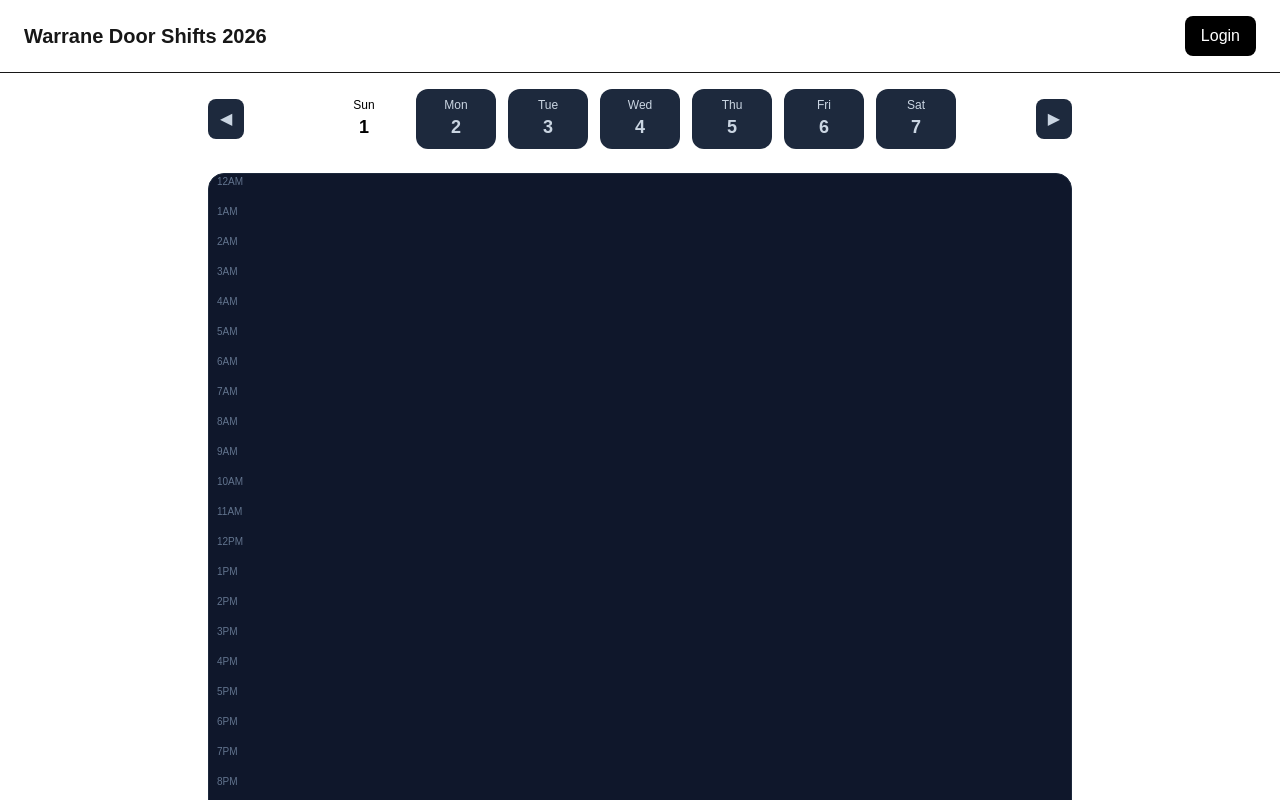
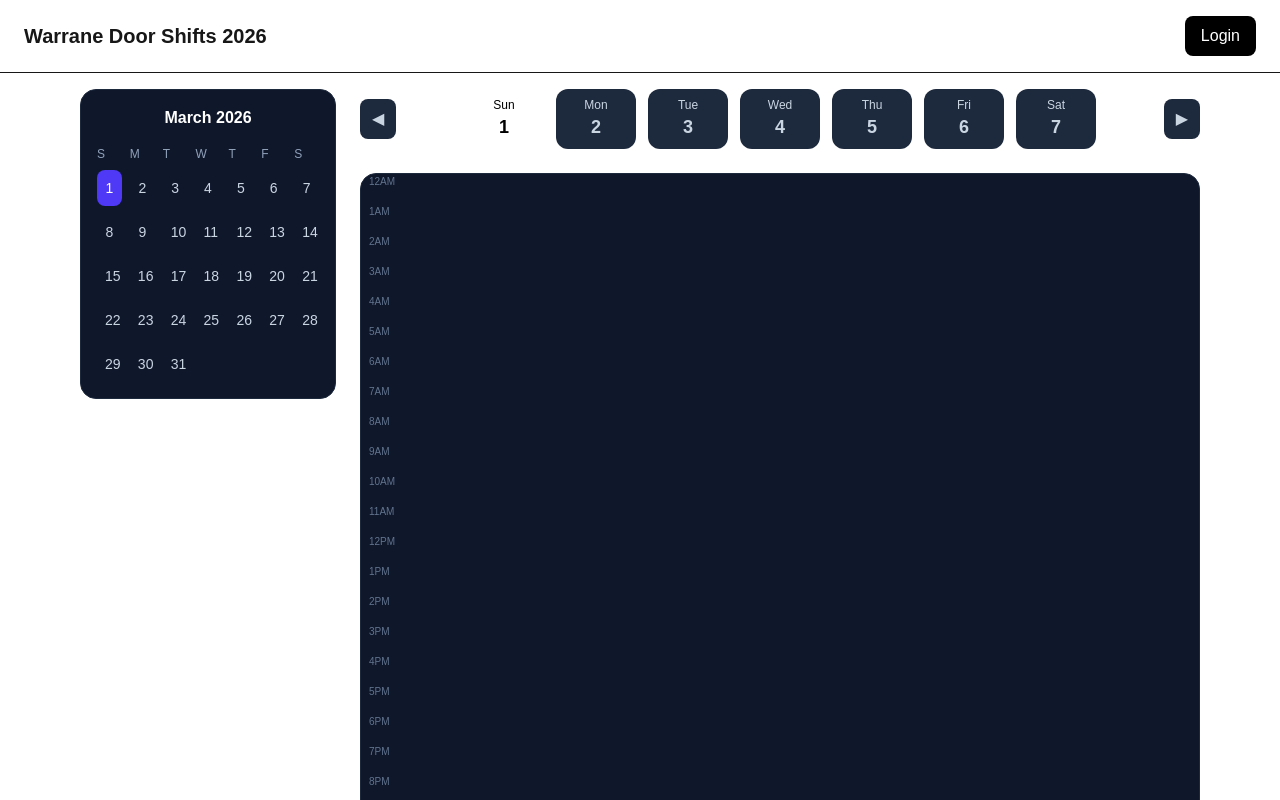
Before and after one commit to maanitgoyal/Warrane-Door-Shifts, a Next.js app: page / in a window 1280 px wide. Shown: the top 800 px of the page. Built offline with nearby package versions, Linux system fonts and the light colour scheme.

Commit message:
mini calender added

```diff
--- a/components/Calender.tsx
+++ b/components/Calender.tsx
@@ -2,7 +2,7 @@
 
 import { useState } from "react";
 
-const HOUR_HEIGHT = 30; // 1 hour = 30px (compressed)
+const HOUR_HEIGHT = 30;
 
 export default function Calendar() {
   const [selectedDate, setSelectedDate] = useState(new Date());
@@ -11,13 +11,26 @@ export default function Calendar() {
   const shifts = generateStaticShifts(selectedDate);
 
   return (
-    <div className="p-4 max-w-4xl mx-auto">
+    <div className="p-4 max-w-6xl mx-auto">
+      <div className="flex gap-6">
+        {/* LEFT SIDE CALENDAR */}
+        <div className="hidden md:block w-64 bg-slate-900 border border-slate-800 rounded-2xl p-4 h-fit">
+          <MiniCalendar
+            selectedDate={selectedDate}
+            onSelect={(date: Date) => setSelectedDate(date)}
+          />
+        </div>
+
+        {/* RIGHT SIDE MAIN CONTENT */}
+        <div className="flex-1">
           {/* Week Strip */}
           <div className="flex justify-between items-center mb-6">
             <button
               onClick={() =>
                 setSelectedDate(
-              new Date(selectedDate.setDate(selectedDate.getDate() - 7))
+                  new Date(
+                    selectedDate.setDate(selectedDate.getDate() - 7)
+                  )
                 )
               }
               className="bg-slate-800 text-slate-300 px-3 py-2 rounded-lg"
@@ -28,12 +41,15 @@ export default function Calendar() {
             <div className="flex gap-3">
               {weekDates.map((date, index) => {
                 const isSelected =
-              date.toDateString() === selectedDate.toDateString();
+                  date.toDateString() ===
+                  selectedDate.toDateString();
 
                 return (
                   <div
                     key={index}
-                onClick={() => setSelectedDate(new Date(date))}
+                    onClick={() =>
+                      setSelectedDate(new Date(date))
+                    }
                     className={`cursor-pointer px-4 py-2 rounded-xl min-w-[80px] text-center transition ${
                       isSelected
                         ? "bg-white text-black"
@@ -56,7 +72,9 @@ export default function Calendar() {
             <button
               onClick={() =>
                 setSelectedDate(
-              new Date(selectedDate.setDate(selectedDate.getDate() + 7))
+                  new Date(
+                    selectedDate.setDate(selectedDate.getDate() + 7)
+                  )
                 )
               }
               className="bg-slate-800 text-slate-300 px-3 py-2 rounded-lg"
@@ -68,7 +86,8 @@ export default function Calendar() {
           {/* Timeline */}
           <div className="relative rounded-2xl p-6 bg-slate-900 border border-slate-800 overflow-hidden">
             {shifts.map((shift, index) => {
-          const height = (shift.end - shift.start) * HOUR_HEIGHT;
+              const height =
+                (shift.end - shift.start) * HOUR_HEIGHT;
               const isSmall = height < 40;
 
               return (
@@ -84,11 +103,15 @@ export default function Calendar() {
                   style={{
                     top: `${shift.start * HOUR_HEIGHT}px`,
                     height: `${height}px`,
-                padding: isSmall ? "4px 8px" : "8px 12px",
+                    padding: isSmall
+                      ? "4px 8px"
+                      : "8px 12px",
                     fontSize: isSmall ? "10px" : "12px",
                     display: "flex",
                     flexDirection: "column",
-                justifyContent: isSmall ? "center" : "flex-start",
+                    justifyContent: isSmall
+                      ? "center"
+                      : "flex-start",
                   }}
                 >
                   <div className="font-semibold leading-tight">
@@ -104,18 +127,90 @@ export default function Calendar() {
               );
             })}
 
-        {/* Time Labels (24 Hours) */}
+            {/* Time Labels */}
             {Array.from({ length: 24 }, (_, hour) => (
               <div
                 key={hour}
                 className="absolute left-2 text-[10px] text-slate-500"
-            style={{ top: `${hour * HOUR_HEIGHT}px` }}
+                style={{
+                  top: `${hour * HOUR_HEIGHT}px`,
+                }}
               >
                 {formatHour(hour)}
               </div>
             ))}
 
-        <div style={{ height: `${24 * HOUR_HEIGHT}px` }} />
+            <div
+              style={{
+                height: `${24 * HOUR_HEIGHT}px`,
+              }}
+            />
+          </div>
+        </div>
+      </div>
+    </div>
+  );
+}
+
+/* ---------------- MINI CALENDAR ---------------- */
+
+function MiniCalendar({
+  selectedDate,
+  onSelect,
+}: any) {
+  const year = selectedDate.getFullYear();
+  const month = selectedDate.getMonth();
+
+  const firstDay = new Date(year, month, 1);
+  const lastDay = new Date(year, month + 1, 0);
+
+  const daysInMonth = lastDay.getDate();
+  const startOffset = firstDay.getDay();
+
+  const cells = [];
+
+  for (let i = 0; i < startOffset; i++) {
+    cells.push(null);
+  }
+
+  for (let d = 1; d <= daysInMonth; d++) {
+    cells.push(new Date(year, month, d));
+  }
+
+  return (
+    <div>
+      <div className="text-center text-white font-semibold mb-4">
+        {firstDay.toLocaleString("en-US", {
+          month: "long",
+        })}{" "}
+        {year}
+      </div>
+
+      <div className="grid grid-cols-7 gap-2 text-xs text-slate-400 mb-2">
+        {["S", "M", "T", "W", "T", "F", "S"].map((d, i) => (
+          <div key={i}>{d}</div>
+        ))}
+      </div>
+
+      <div className="grid grid-cols-7 gap-2">
+        {cells.map((date, index) =>
+          date ? (
+            <div
+              key={index}
+              onClick={() => onSelect(date)}
+              className={`cursor-pointer text-center p-2 rounded-lg text-sm ${
+                date.toDateString() ===
+                selectedDate.toDateString()
+                  ? "bg-indigo-600 text-white"
+                  : "text-slate-300 hover:bg-slate-800"
+              }`}
+            >
+              {date.getDate()}
+            </div>
+          ) : (
+            <div key={index} />
+          )
+        )}
       </div>
     </div>
   );
@@ -127,19 +222,16 @@ function generateStaticShifts(date: Date) {
   const day = date.getDay();
   const shifts: any[] = [];
 
-  // Tony Mon–Wed
   if (day >= 1 && day <= 3) {
     shifts.push(createShift("Tony Celis", 8, 13, "staff"));
     shifts.push(createShift("Tony Celis", 14, 18, "staff"));
   }
 
-  // Steve Thu–Fri
   if (day === 4 || day === 5) {
     shifts.push(createShift("Steve Vasquez", 8, 13, "staff"));
     shifts.push(createShift("Steve Vasquez", 14, 18, "staff"));
   }
 
-  // Noe Mon–Fri 7–8AM
   if (day >= 1 && day <= 5) {
     shifts.push(createShift("Noe", 7, 8, "staff"));
   }
```
Lines whose indentation alone changed are shown as unchanged.
